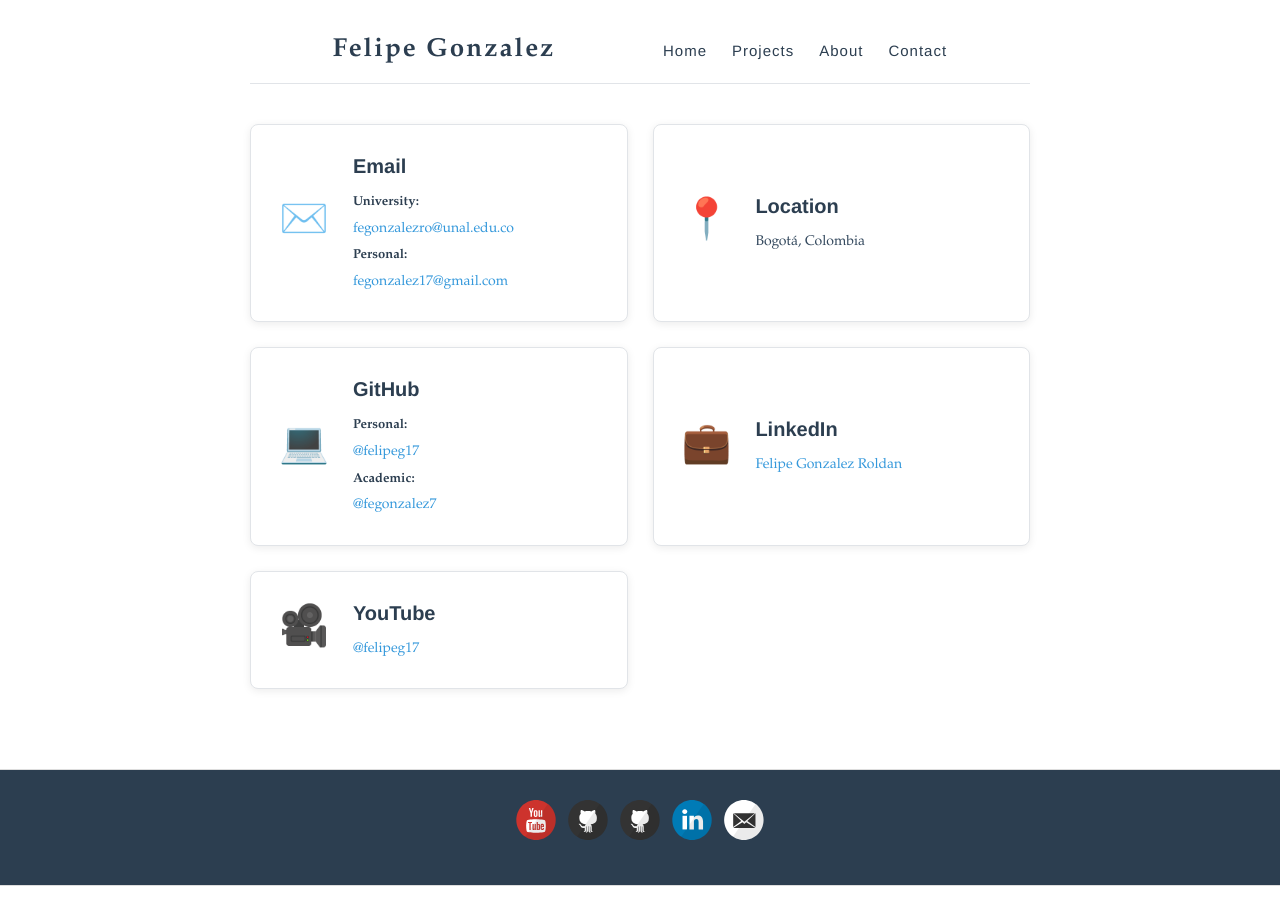
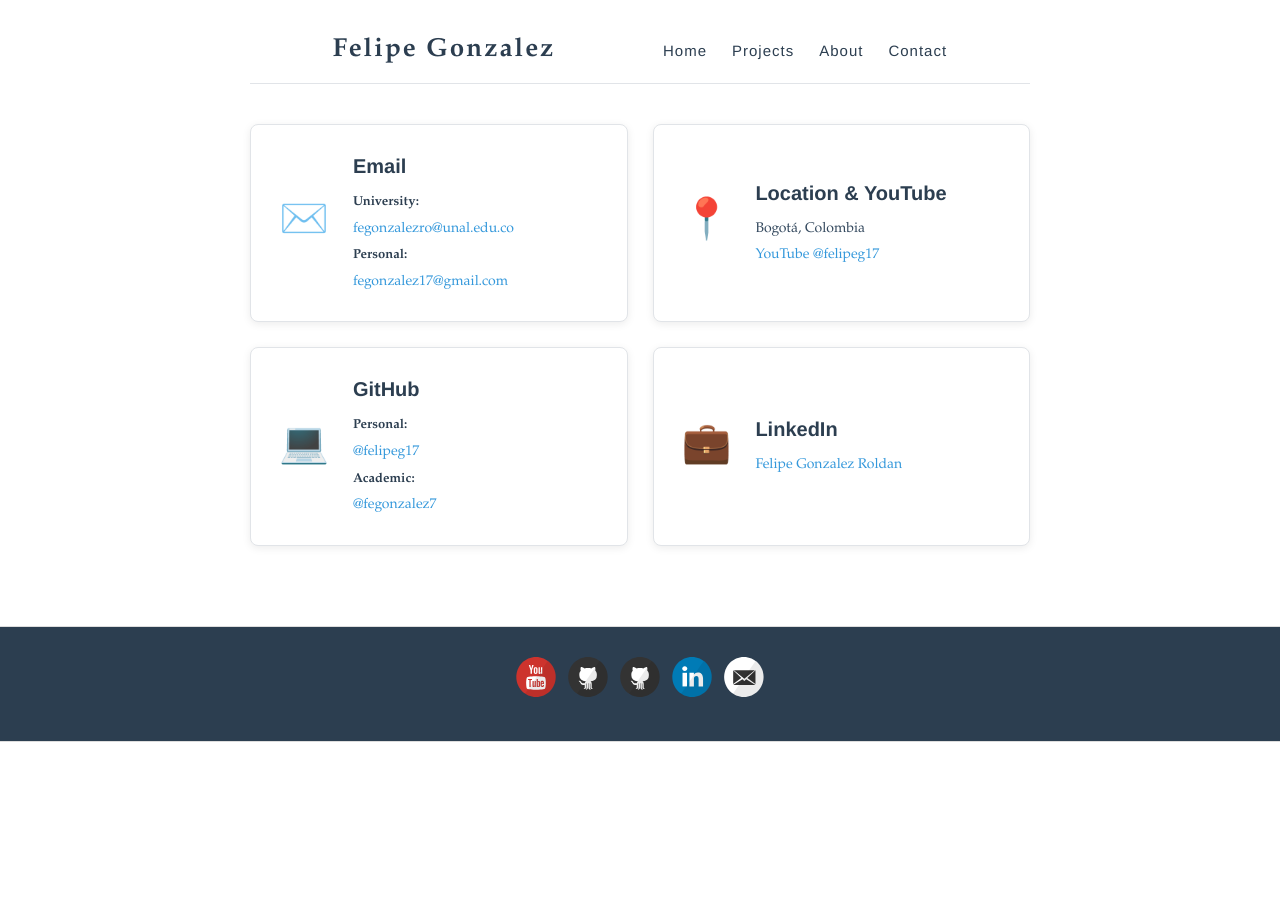
Before and after one commit to felipeg17/felipeg17.github.io, a Jekyll site: the page built from contact/index.html, in a window 1280 px wide. Built offline with Jekyll 4.4.1, drawn with Linux system fonts in a browser that asks for light colours.

Commit message:
feat: merge location and YouTube contact cards
Co-Authored-By: Claude Sonnet 5.5 <noreply@anthropic.com>

```diff
--- a/contact/index.html
+++ b/contact/index.html
@@ -107,8 +107,9 @@ title: Contact
     <div class="contact-card">
       <div class="contact-icon">📍</div>
       <div class="contact-body">
-        <h3>Location</h3>
+        <h3>Location &amp; YouTube</h3>
         <p>Bogotá, Colombia</p>
+        <p><a href="https://www.youtube.com/@felipeg17" target="_blank">YouTube @felipeg17</a></p>
       </div>
     </div>
 
@@ -131,12 +132,5 @@ title: Contact
       </div>
     </div>
 
-    <div class="contact-card">
-      <div class="contact-icon">🎥</div>
-      <div class="contact-body">
-        <h3>YouTube</h3>
-        <p><a href="https://www.youtube.com/@felipeg17" target="_blank">@felipeg17</a></p>
-      </div>
-    </div>
   </div>
 </div>
```
